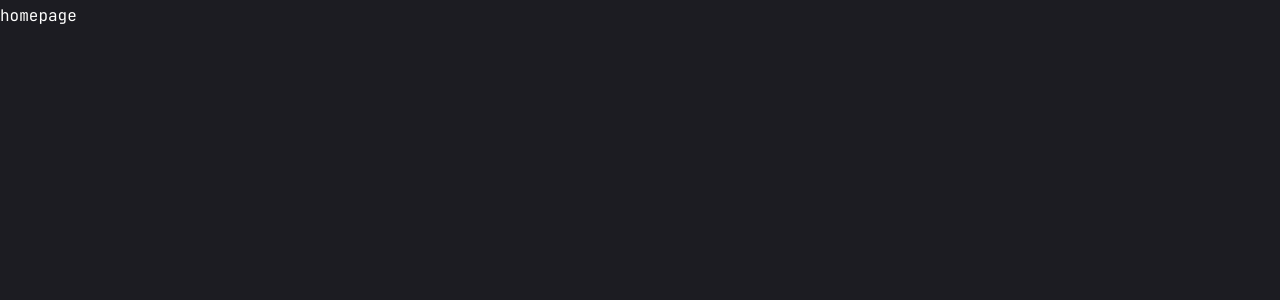
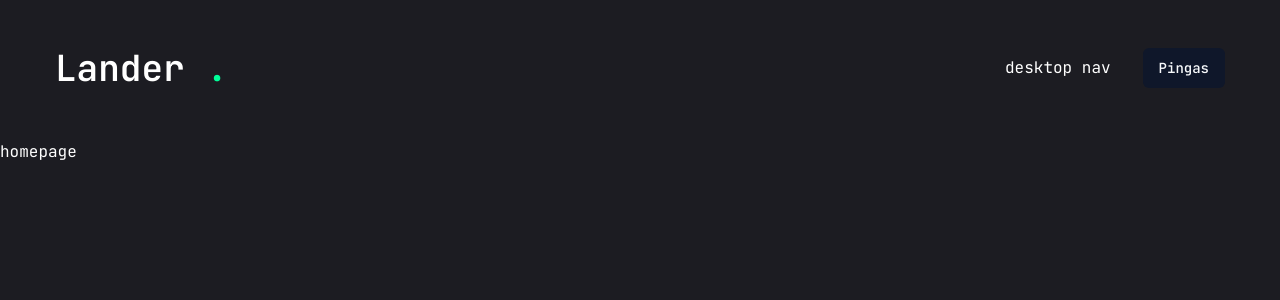
Before and after one commit to Bylander10/lander-portifolio, a Next.js app: page / in a window 1280 px wide. Shown: the top 300 px of the page. Built offline with nearby package versions, Linux system fonts and the light colour scheme.

Commit message:
nav structure

```diff
--- a/src/app/layout.jsx
+++ b/src/app/layout.jsx
@@ -1,5 +1,8 @@
 import { JetBrains_Mono } from "next/font/google";
 import "./globals.css";
+
+//components
+import Header from "@/components/Header";
 
 const jetbrainsMono = JetBrains_Mono({
   subsets: ["latin"],
@@ -15,7 +18,9 @@
 export default function RootLayout({ children }) {
   return (
     <html lang="en">
-      <body className={jetbrainsMono.variable}>{children}</body>
+      <body className={jetbrainsMono.variable}>
+        <Header />
+        {children}</body>
     </html>
   );
 }
--- a/src/components/Header.jsx
+++ b/src/components/Header.jsx
@@ -1,9 +1,32 @@
-import React from 'react'
+import Link from "next/link";
+import { Button } from "./ui/button";
+
+// components
+import Nav from "./Nav";
 
 const Header = () => {
   return (
-    <div>Header</div>
-  )
+    <header className="py-8 xl:py-12 text-white">
+        <div className="container mx-auto flex justify-between items-center">
+            {/* logo */}
+            <Link href="/">
+                <h1 className="text-4xl font-semibold">
+                    Lander <span className="text-accent">.</span>
+                </h1>
+            </Link>
+            {/* desktop nav */}
+            <div className="hidden xl:flex items-center gap-8">
+                <Nav />
+                <Link href="/contact">
+                    <Button>Pingas</Button>
+                </Link>
+            </div>
+
+            {/* mobile nav */}
+            <div className="xl:hidden">mobile nav</div>
+        </div>
+    </header>
+  );
 }
 
-export default Header
+export default Header;
--- /dev/null
+++ b/src/components/Nav.jsx
@@ -0,0 +1,5 @@
+const Nav = () => {
+  return <nav>desktop nav</nav>;
+};
+
+export default Nav
```
Also changed, not shown: src/app/page.jsx (line endings or trailing spaces).
